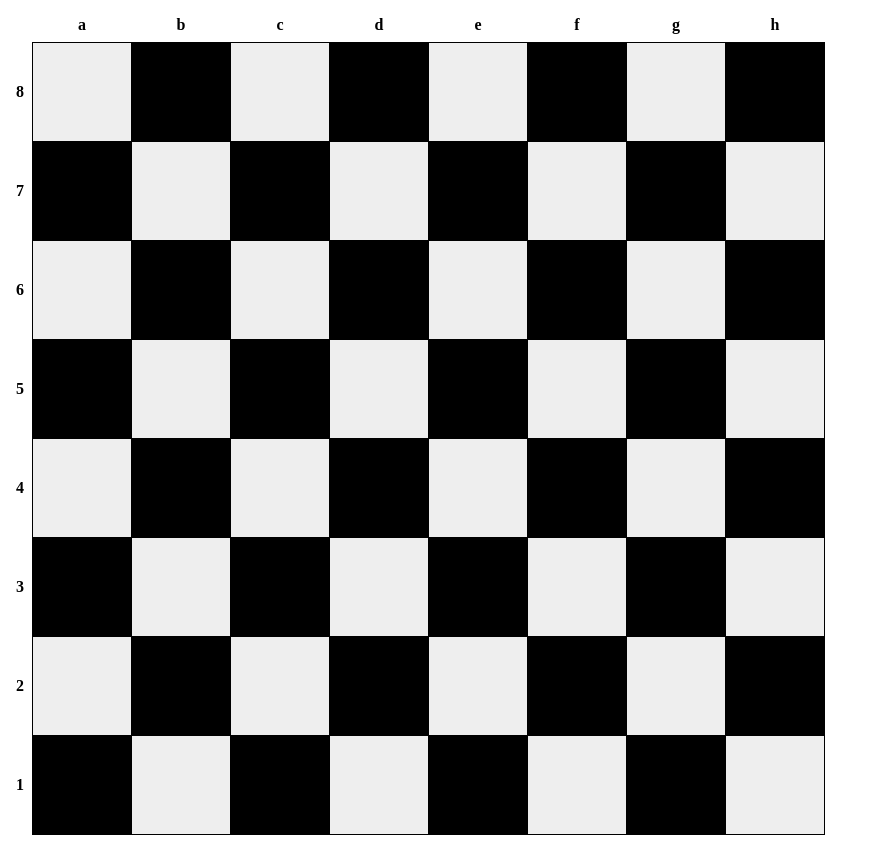
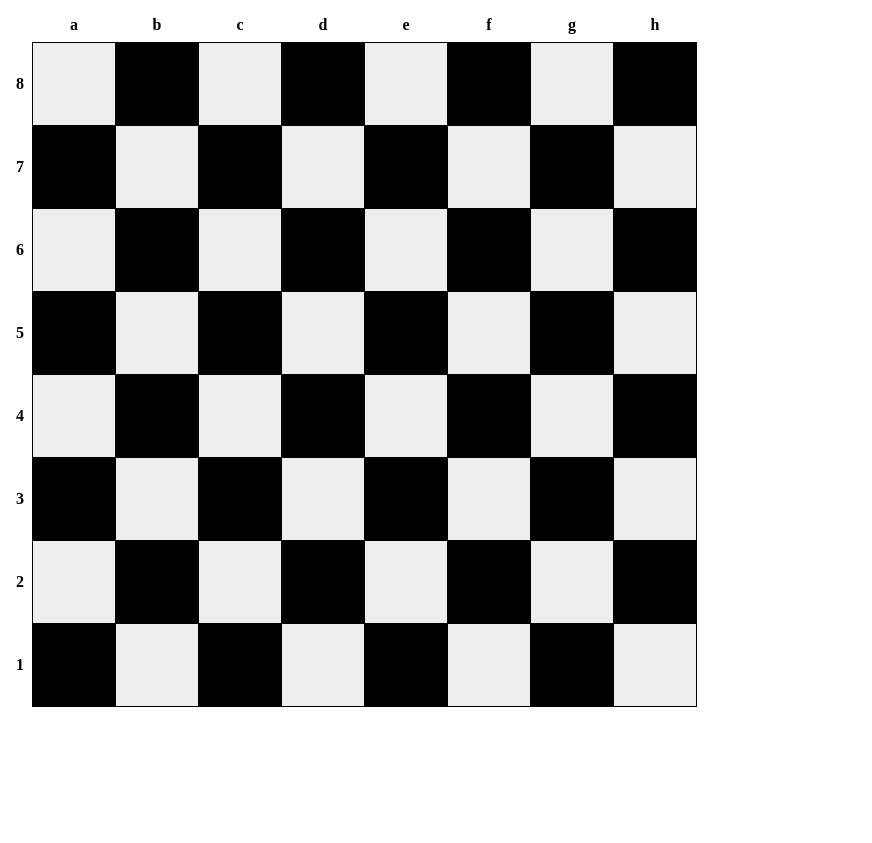
Before and after one commit to FatalistEuronet/Fatalist-Chess-Club, a plain HTML site: page index.html in a window 1280 px wide. Shown: the whole page, without its empty margins (0-872 px from the left). After the commit the page ends 800 px from the top, so only its background shows below. Drawn offline with Linux system fonts and the light colour scheme.

Commit message:
Update index.html
changed board size

```diff
--- a/index.html
+++ b/index.html
@@ -6,7 +6,7 @@
         <style>
             .chess-board { border-spacing: 0; border-collapse: collapse; }
             .chess-board th { padding: .5em; }
-            .chess-board td { border: 1px solid; width: 6em; height: 6em; }
+            .chess-board td { border: 1px solid; width: 5em; height: 5em; }
             .chess-board .light { background: #eee; }
             .chess-board .dark { background: #000; }
         </style>
```
